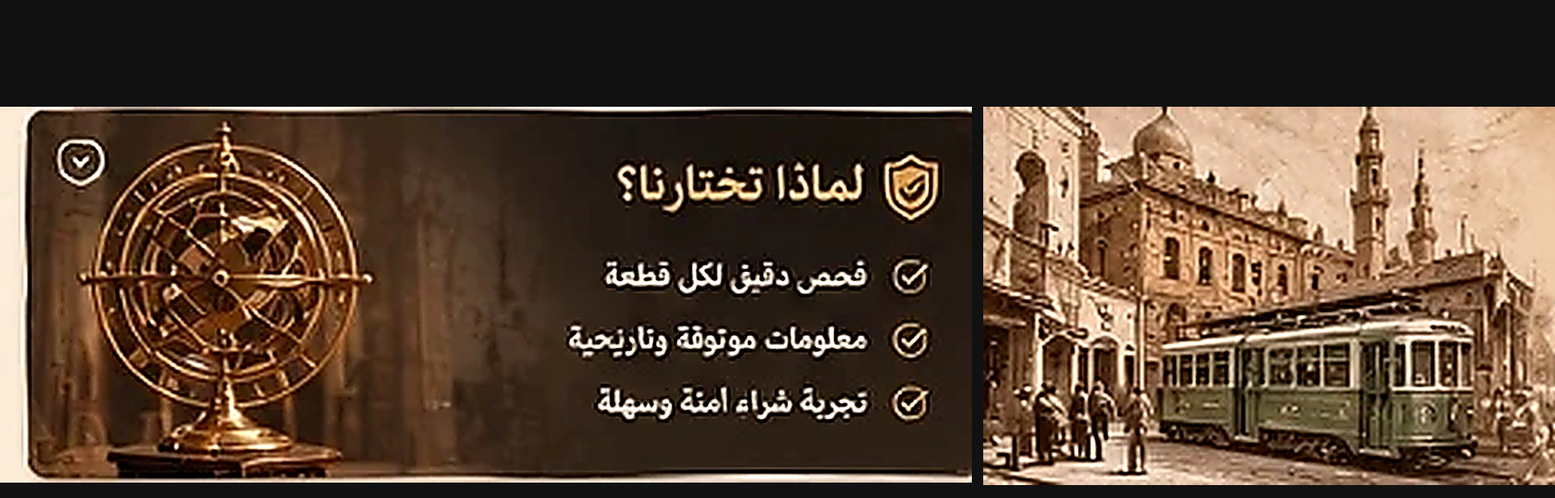
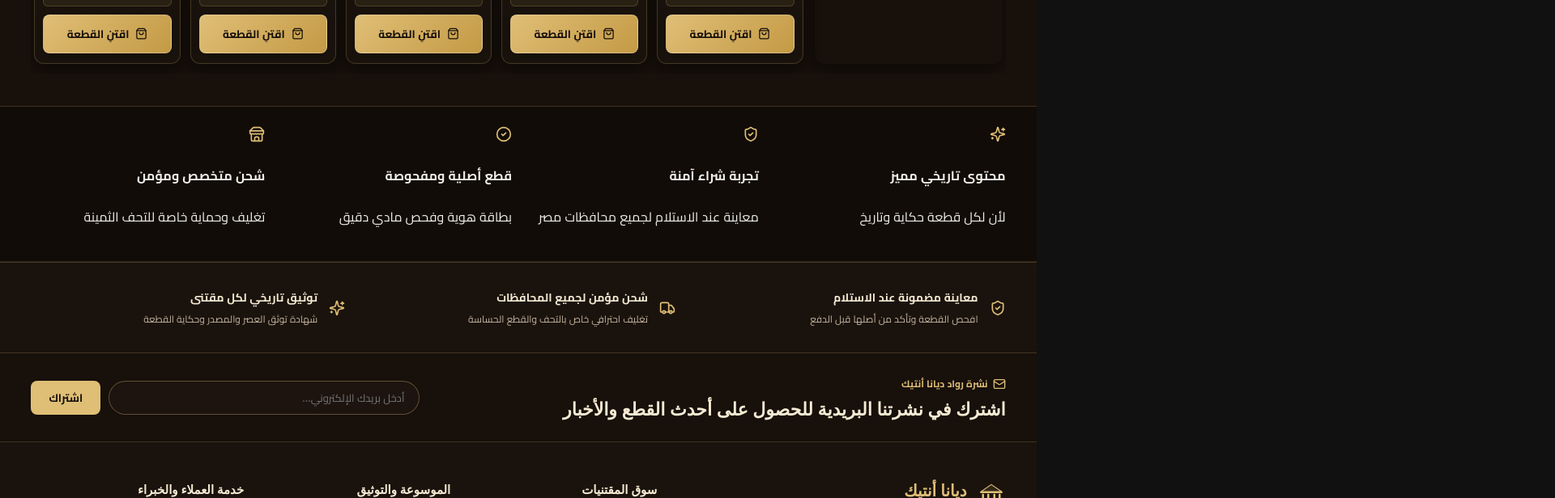
Before and after one commit to abdelrahmanyasser010/dayana_market, a Next.js app: page / in a window 1280 px wide. Shown: the part 1300-1916 px from the top of the page at 81% size, 1920 px wide, since content can reach past the window. Built offline with nearby package versions, Linux system fonts and the light colour scheme.

Commit message:
fix(home): remove low-res discovery cards banner section per user request

```diff
--- a/src/components/HomeClient.tsx
+++ b/src/components/HomeClient.tsx
@@ -250,62 +250,7 @@ export function HomeClient({ products }: { products: Product[] }) {
         </div>
       </section>
 
-      {/* 5. SECTION: Discovery Quad Cards (Images 1 & 3 Fusion) */}
-      <section className="antiqueDiscoverySection" aria-label="Explore Archives and Heritage">
-        <div className="discoveryCardsGridUnified">
-          {/* Card 1: موسوعة الأنتيكات */}
-          <Link
-            href="/encyclopedia"
-            className="discoveryCardExactLink"
-            title={isAr ? "تصفح موسوعة الأنتيكات" : "Antique Encyclopedia"}
-          >
-            <img
-              src="/media/extracted/encyclopedia_globe.webp"
-              alt="موسوعة الأنتيكات - معلومات غنية عن المقتنيات والحضارات والعصور"
-              loading="lazy"
-            />
-          </Link>
 
-          {/* Card 2: حكايات القطع */}
-          <Link
-            href="/timeline"
-            className="discoveryCardExactLink"
-            title={isAr ? "اقرأ حكايات القطع" : "Stories Behind"}
-          >
-            <img
-              src="/media/extracted/stories_vintage_photos.webp"
-              alt="حكايات القطع - قصص ملهمة من عالم الأنتيكات"
-              loading="lazy"
-            />
-          </Link>
-
-          {/* Card 3: من ذاكرة مصر (Image 3 Feature) */}
-          <Link
-            href="/heritage"
-            className="discoveryCardExactLink"
-            title={isAr ? "اكتشف معروضات من ذاكرة مصر" : "Egyptian Heritage"}
-          >
-            <img
-              src="/media/extracted/cairo_tram_heritage.webp"
-              alt="من ذاكرة مصر - حكايات من ماضي بلدنا العريق"
-              loading="lazy"
-            />
-          </Link>
-
-          {/* Card 4: لماذا تختارنا؟ (Image 1 Feature) */}
-          <Link
-            href="/#about"
-            className="discoveryCardExactLink"
-            title={isAr ? "لماذا تختار ديانا أنتيك؟" : "Why Choose Us"}
-          >
-            <img
-              src="/media/extracted/why_choose_us_armillary.webp"
-              alt="لماذا تختارنا - فحص دقيق لكل قطعة ومعلومات موثوقة"
-              loading="lazy"
-            />
-          </Link>
-        </div>
-      </section>
 
       {/* 6. SECTION: Trust Bar (Image 3 & 1 Fusion) */}
       <section className="antiqueTrustBar" aria-label="Customer Trust Commitments">
```
